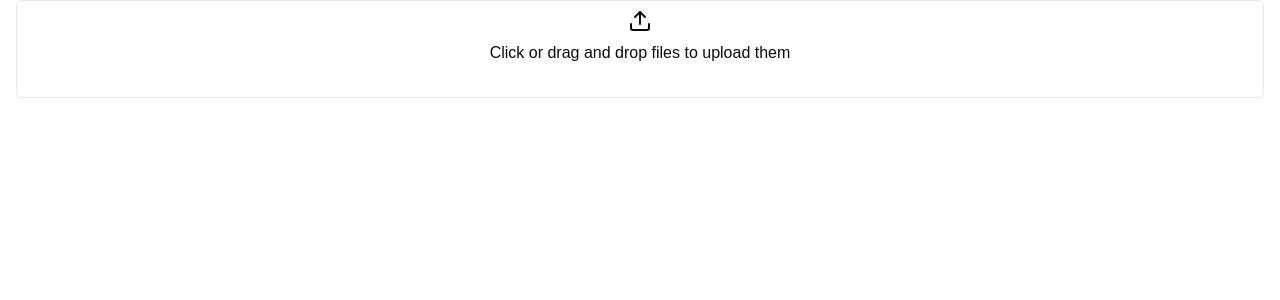
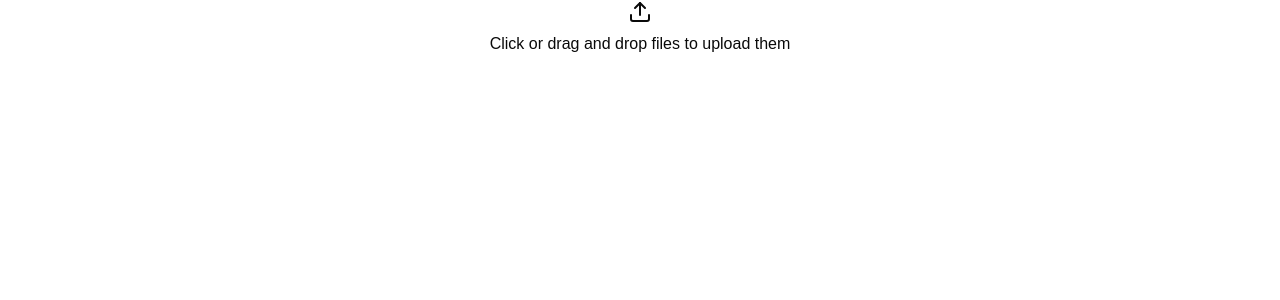
Before and after one commit to janglad/shadcn-dropzone, a Next.js app: page / in a window 1280 px wide. Shown: the top 300 px of the page. Built offline with nearby package versions, Linux system fonts and the light colour scheme.

Commit message:
pass through props

```diff
--- a/app/page.tsx
+++ b/app/page.tsx
@@ -40,15 +40,19 @@
           <Upload />
           <p>Click or drag and drop files to upload them</p>
           <DropzoneFileList
-            className="w-full"
+            style={{
+              height: `${dropzone.fileStatuses.length * 112}px`,
+            }}
+            className="w-full transition-all duration-300 overflow-hidden"
             render={({ fileName, status, file, error }) => (
-              <li className="flex flex-col gap-2 rounded-md bg-muted/40 px-4 py-2">
+              <li className="flex flex-col gap-2 rounded-md bg-muted/40 px-4 py-2 h-[112px] justify-center">
                 <div className="flex justify-between">
                   <div className="flex items-center gap-2 font-bold">
                     <FileIcon className="size-5 text-muted-foreground" />
                     {fileName}
                   </div>
-                  {status === "error" ? (
+                  <div className="flex items-center gap-2">
+                    {status === "error" && (
                       <DropzoneFileAction
                         action="retry"
                         variant="ghost"
@@ -58,7 +62,8 @@
                       >
                         <RotateCcwIcon className="size-4" />
                       </DropzoneFileAction>
-                  ) : (
+                    )}
+
                     <DropzoneFileAction
                       action="remove"
                       variant="ghost"
@@ -68,7 +73,7 @@
                     >
                       <Trash2Icon className="size-4" />
                     </DropzoneFileAction>
-                  )}
+                  </div>
                 </div>
                 <InfiniteProgress status={status} />
                 <div className="flex justify-between">
--- a/components/dropzone.tsx
+++ b/components/dropzone.tsx
@@ -339,12 +339,10 @@
   );
 }
 
-interface DropZoneAreaProps {
-  children: React.ReactNode;
-  className?: string;
-}
+interface DropZoneAreaProps extends React.HTMLAttributes<HTMLDivElement> {}
 
 export function DropZoneArea(props: DropZoneAreaProps) {
+  const { children, ...rest } = props;
   const context = useOurDropzoneContext();
 
   if (!context) {
@@ -358,8 +356,9 @@
         "flex items-center justify-center rounded-md border border-input bg-background px-4 py-2 ring-offset-background hover:cursor-pointer focus-visible:outline-none focus-visible:ring-2 focus-visible:ring-ring focus-visible:ring-offset-2",
         context.isDragActive && "animate-pulse bg-black/5",
         context.isInvalid && "border-destructive",
-        props.className
+        rest.className
       )}
+      {...rest}
     >
       <input
         {...context.getInputProps()}
@@ -369,7 +368,7 @@
         aria-describedby={context.isInvalid ? context.messageId : undefined}
         aria-invalid={context.isInvalid}
       />
-      {props.children}
+      {children}
     </div>
   );
 }
@@ -408,8 +407,8 @@
   );
 }
 
-interface DropZoneFileListProps<TUploadRes, TUploadError> {
-  className?: string;
+interface DropZoneFileListProps<TUploadRes, TUploadError>
+  extends React.OlHTMLAttributes<HTMLOListElement> {
   render: (status: FileStatus<TUploadRes, TUploadError>) => React.ReactNode;
 }
 
@@ -420,10 +419,11 @@
 
   return (
     <ol
+      className={cn("flex flex-col gap-4 py-2 px-4", props.className)}
+      {...props}
       onClick={(e) => {
         e.stopPropagation();
       }}
-      className={cn("flex flex-col gap-4 py-2 px-4", props.className)}
     >
       {context.fileStatuses.map((status) => (
         <DropzoneFileListItem key={status.id} fileStatus={status}>
@@ -434,9 +434,8 @@
   );
 }
 
-interface DropzoneFileActionProps extends Omit<ButtonProps, "onClick"> {
+interface DropzoneFileActionProps extends ButtonProps {
   action: "remove" | "retry";
-  children: React.ReactNode;
 }
 
 export function DropzoneFileAction(props: DropzoneFileActionProps) {
@@ -457,24 +456,24 @@
   );
 }
 
-interface DropzoneFileMessageProps {
-  className?: string;
-  children?: React.ReactNode;
-}
+interface DropzoneFileMessageProps
+  extends React.HTMLAttributes<HTMLParagraphElement> {}
 
 export function DropzoneFileMessage(props: DropzoneFileMessageProps) {
+  const { children, ...rest } = props;
   const context = useDropzoneFileListContext();
 
   const body =
     context.fileStatus.status === "error"
       ? String(context.fileStatus.error)
-      : props.children;
+      : children;
   return (
     <p
       className={cn(
         "h-5 text-[0.8rem] font-medium text-destructive",
-        props.className
+        rest.className
       )}
+      {...rest}
     >
       {body}
     </p>
```
Lines whose indentation alone changed are shown as unchanged.
